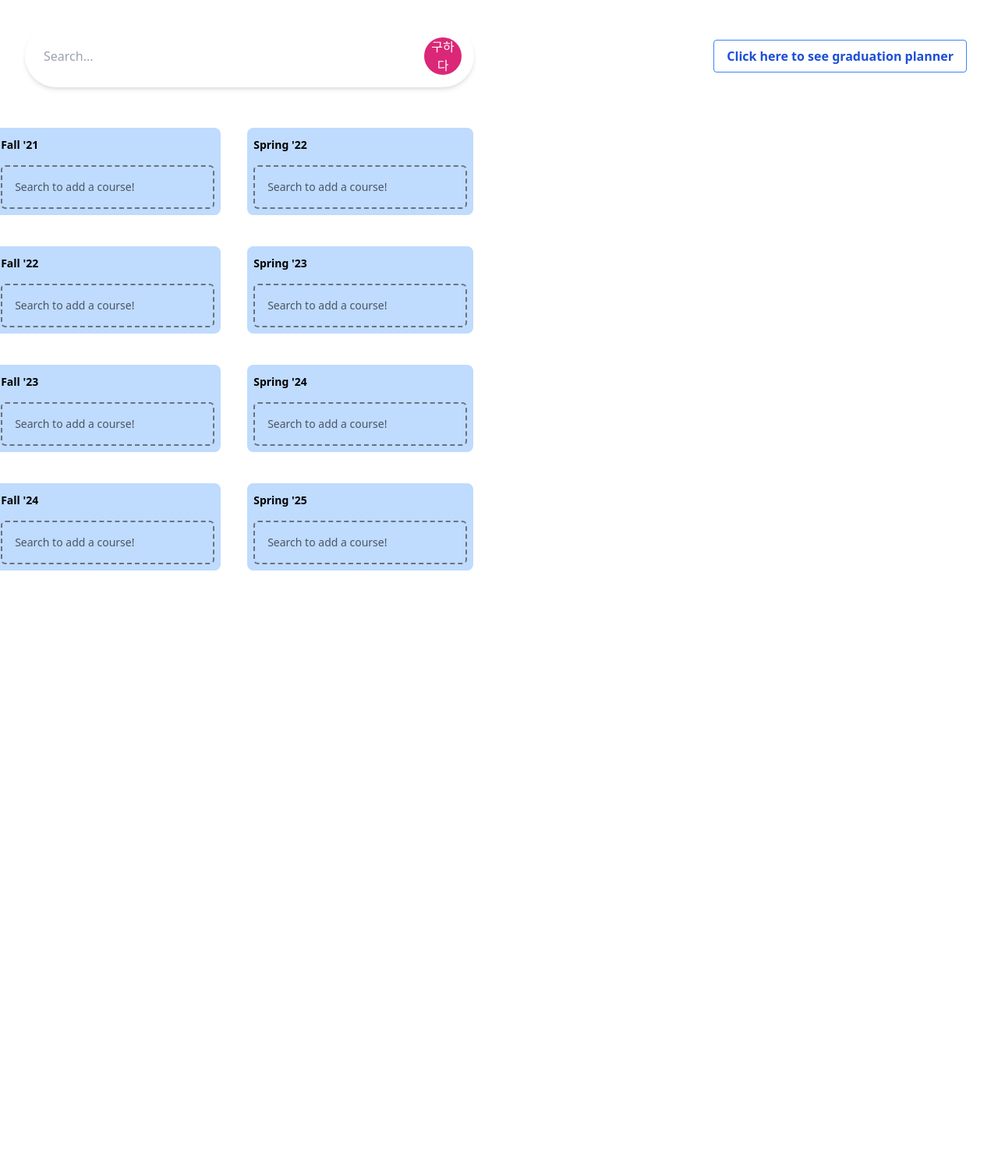
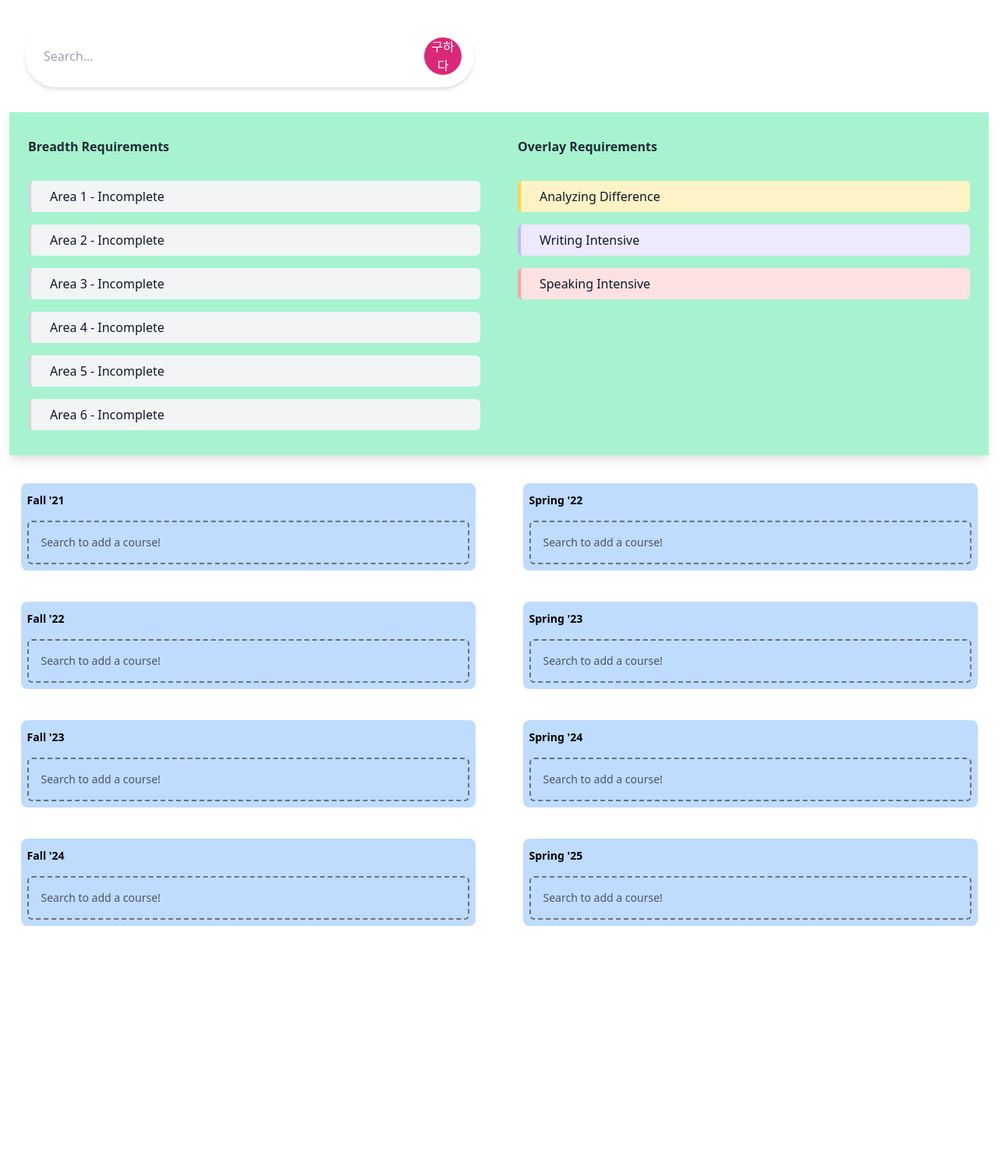
Before and after one commit to GPAlzate/SageSchedule, a Flask app: page / in a window 1280 px wide. Shown: the whole page at 78% size. Before the commit the page ends 732 px from the top, so only its background shows below. Run offline with Flask 2, Linux system fonts and the light colour scheme; style sheets or scripts are compiled from the project's sources; parts of the project's set-up code (start-up, migrations or seed data) failed here and were passed over.

Commit message:
add courses

```diff
--- a/app.py
+++ b/app.py
@@ -34,12 +34,14 @@ def create_semesters():
 def index():
     session.clear()
     if 'school_year' not in session:
-        print('Setting school year to ', SCHOOL_YEAR)
         session['school_year'] = SCHOOL_YEAR
     if 'semesters' not in session:
-        print('Setting number of semesters to ', NUM_SEMS)
         session['num_sems'] = NUM_SEMS
         create_semesters()
+    if 'breadth_reqs' not in session:
+        session['breadth_reqs'] = [None] * 6
+    if 'overlay_reqs' not in session:
+        session['overlay_reqs'] = {}
     for n in session:
         print(f'{n}:{session[n]}')
     return render_template('index.html', courses=None)
@@ -66,9 +68,18 @@ def addCourse():
     data = request.get_json()
     sem = data['sem']
     course = json.loads(data['course'])
+
+    # add course to session
     session[sem].append(course)
+
+    # update fulfilled breadth reqs
+    area = course['Breadth Area']
+    num = int(course['Breadth Area'][-1]) if area else None
+    if num and not session['breadth_reqs'][num-1]:
+        session['breadth_reqs'][num -1] = course
+
     session.modified = True
-    return data
+    return course
 
 if __name__== '__main__':
     app.run(debug=True)
--- a/static/main.js
+++ b/static/main.js
@@ -76,8 +76,6 @@ $('#addCourse').click(function() {
    var selectedSem = $('#semSelect option:selected').text()
    var selectedCourse = window.selectedCourse
 
-   console.log(selectedCourse)
-   console.log(selectedSem)
    $.ajax({
        type: "POST",
        url: "addCourse",
@@ -88,7 +86,7 @@ $('#addCourse').click(function() {
        contentType: "application/json; charset=utf-8",
        dataType: "json",
        success: function(response) {
-            location.reload();
+           location.reload();
        }
    })
 });
--- a/templates/index.html
+++ b/templates/index.html
@@ -31,16 +31,16 @@
             </div>
         </form>
     </div>
-    <div class='w-1/2 self-center flex justify-end'>
+    <!-- <div id='sidebarButton' class='w-1/2 self-center flex justify-end'>
         <button class="bg-transparent hover:bg-blue-500 text-blue-700 font-semibold hover:text-white py-2 px-4 mr-10 border border-blue-500 hover:border-transparent rounded">
             Click here to see graduation planner
           </button>
-    </div>
+    </div> -->
     </div>
 
-    <div class='flex flex-row overflow-hidden'> <!-- div below search, side by side search results and schedule -->
+    <div class='grid grid-rows-3 grid-flow-col gap-4'> <!-- div below search, side by side search results and schedule -->
         {% if courses is not none %} <!-- Course search results, if it exists -->
-        <div class="flex-wrap w-1/2">
+        <div class="row-span-3 flex-wrap">
             <table class="rounded-lg rounded-b-lg m-5 w-11/12 mx-auto text-pink-100 bg-pink-700">
                 <thead class="flex w-full">
                     <tr class="text-left font-bold border-b-2 border-pink-200 flex w-full">
@@ -75,8 +75,37 @@
             </table>
         </div>
         {% endif %}
-        <div class="w-1/2 flex justify-center items-start">
-            <div class="grid grid-cols-2 md:grid-cols-2 sm:grid-cols-1 gap-y-10 gap-x-2 w-full mx-auto my-5 -ml-5">
+        <div class="row-span-1 flex justify-center items-start bg-green-200 shadow-lg mx-3">
+            <div class="flex flex-col px-6 py-8 w-1/2">
+                <h1 class="mb-8 font-extrabold text-gray-800 leading-6">Breadth Requirements</h1>
+                <ul class="flex flex-col space-y-4 text-gray-900">
+                    {% for i in range(6) %}
+                    {% set area_course = session['breadth_reqs'][i] %}
+                    {% set color = 'gray' if not area_course else 'purple' %}
+                    <div id="area{{i}}"
+                        class="bg-{{color}}-100 border-l-4 border-{{color}}-300 rounded-md w-full px-6 py-2 cursor-pointer">
+                            Area {{i+1}} - {{ area_course['Course Number'] if area_course else 'Incomplete'}}
+                    </div>
+                    {% endfor %}
+                </ul>
+            </div>
+            <div class="flex flex-col px-6 py-8 w-1/2">
+                <h1 class="mb-8 font-extrabold text-gray-800 leading-6">Overlay Requirements</h1>
+                <ul class="flex flex-col space-y-4 text-gray-900">
+                    <div
+                        class="bg-yellow-100 border-l-4 border-yellow-300 rounded-md w-full px-6 py-2 cursor-pointer">
+                        Analyzing Difference</div>
+                    <div
+                        class="bg-purple-100 border-l-4 border-purple-300 rounded-md w-full px-6 py-2 cursor-pointer">
+                        Writing Intensive</div>
+                    <div
+                        class="bg-red-100 border-l-4 border-red-300 rounded-md w-full px-6 py-2 cursor-pointer">
+                        Speaking Intensive</div>
+                </ul>
+            </div>
+        </div>
+        <div class="row-span-2 flex justify-center items-start">
+            <div class="grid grid-cols-2 md:grid-cols-2 sm:grid-cols-1 gap-y-10 gap-x-2 w-full mx-auto my-5">
             {% for semester in session['semesters'] %}
             <div class="rounded-lg bg-blue-200 w-11/12 p-2 mx-auto">
                 <div class="flex justify-between py-1 px">
```
